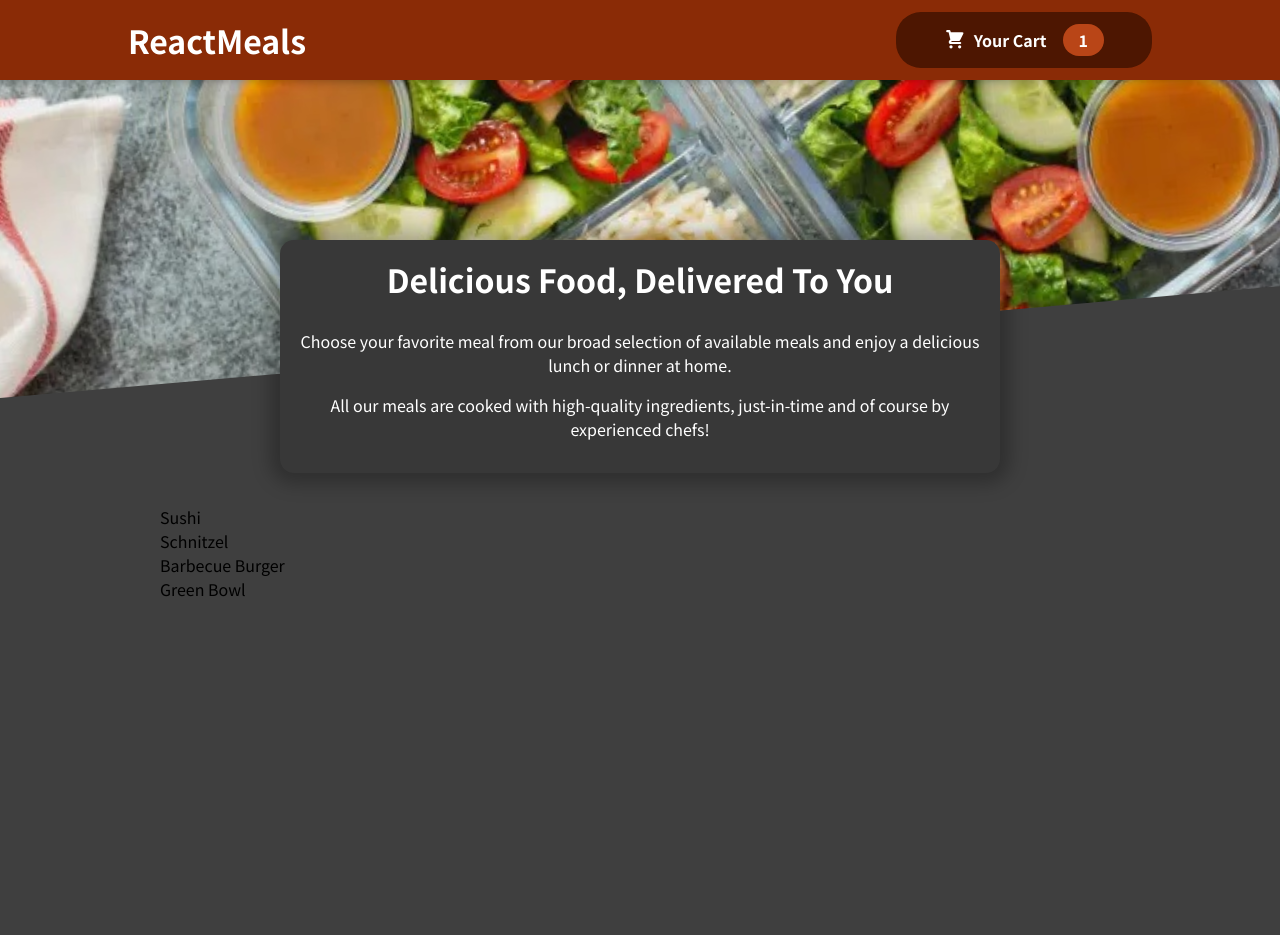
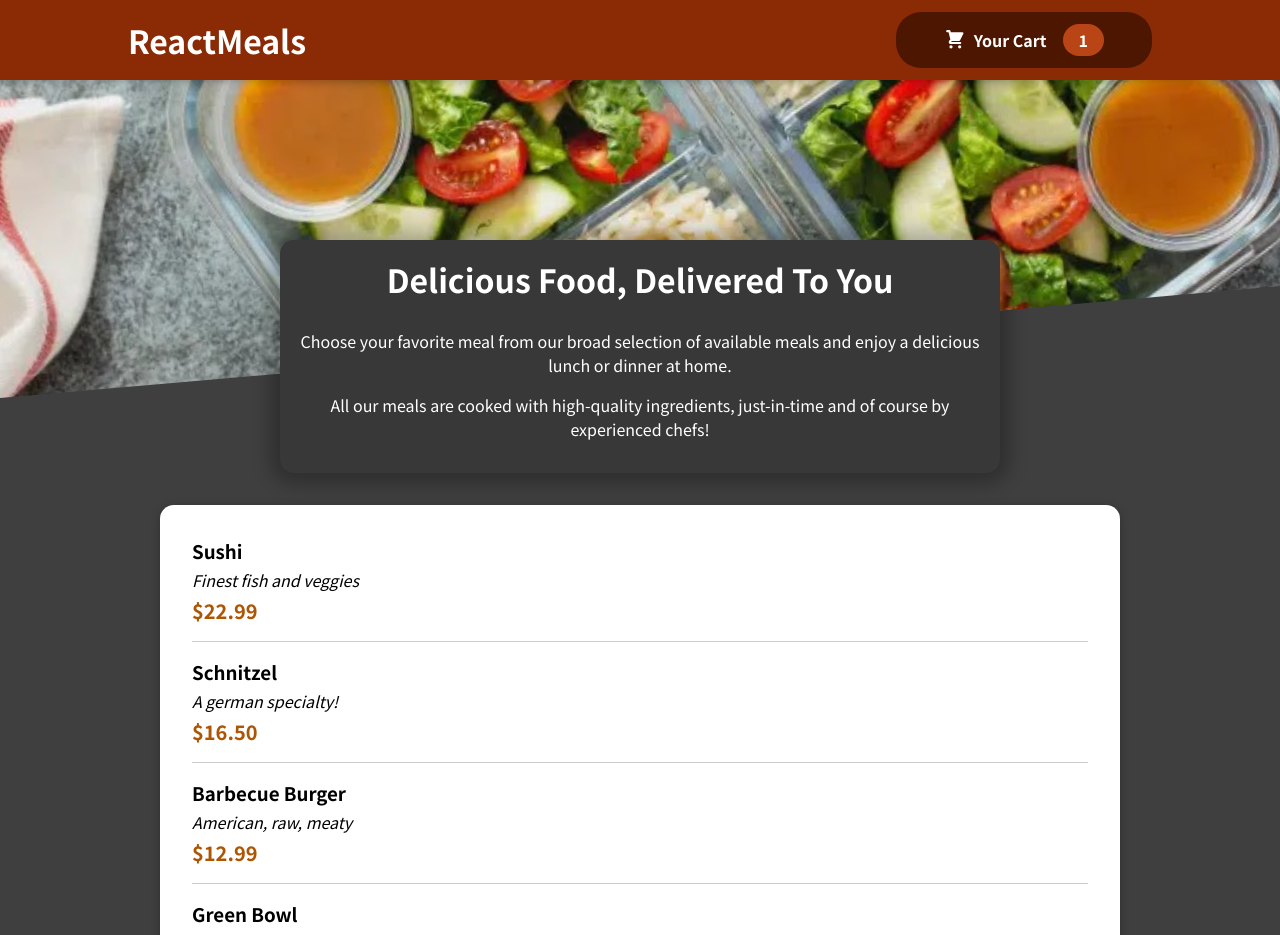
Before and after one commit to Naveen5676/Food-order-app, a React (Create React App) app: page / in a window 1280 px wide. Shown: the top 935 px of the page. Before the commit the page ends 800 px from the top, so only its background shows below. Built offline with nearby package versions, Linux system fonts and the light colour scheme.

Commit message:
Making the Items visible

```diff
--- a/src/Components/Meals/AvailableMeals.js
+++ b/src/Components/Meals/AvailableMeals.js
@@ -1,5 +1,7 @@
 import React from "react";
-import calsses from  './AvailableMeals.module.css'
+import calsses from "./AvailableMeals.module.css";
+import Card from "../UI/Card";
+import MealItem from "./MealItem/MealItem";
 
 const DUMMY_MEALS = [
   {
@@ -28,12 +30,20 @@
   },
 ];
 const AvailableMeals = () => {
-  const mealList = DUMMY_MEALS.map((meal) => <li>{meal.name}</li>);
+  const mealList = DUMMY_MEALS.map((meal) => (
+    <MealItem
+      key={meal.id}
+      name={meal.name}
+      description={meal.description}
+      price={meal.price}
+    />
+  ));
   return (
-  <section className={calsses.meals}>
-    <ul>
-        {mealList}
-    </ul>
-  </section>);
+    <section className={calsses.meals}>
+      <Card>
+        <ul>{mealList}</ul>
+      </Card>
+    </section>
+  );
 };
 export default AvailableMeals;
--- /dev/null
+++ b/src/Components/Meals/MealItem/MealItem.js
@@ -0,0 +1,17 @@
+import React from "react";
+import classes from './MealItem.module.css'
+
+const MealItem=(props)=>{
+    const price = `$${props.price.toFixed(2)}`;
+    return(
+        <li className={classes.meal}>
+            <div>
+                <h3>{props.name}</h3>
+                <div className={classes.description}>{props.description}</div>
+                <div className={classes.price}>{price}</div>
+            </div>
+            <div></div>
+        </li>
+    );
+};
+export default MealItem
--- /dev/null
+++ b/src/Components/Meals/MealItem/MealItem.module.css
@@ -0,0 +1,22 @@
+.meal {
+    display: flex;
+    justify-content: space-between;
+    margin: 1rem;
+    padding-bottom: 1rem;
+    border-bottom: 1px solid #ccc;
+  }
+
+  .meal h3 {
+    margin: 0 0 0.25rem 0;
+  }
+
+  .description {
+    font-style: italic;
+  }
+
+  .price {
+    margin-top: 0.25rem;
+    font-weight: bold;
+    color: #ad5502;
+    font-size: 1.25rem;
+  }
--- /dev/null
+++ b/src/Components/UI/Card.js
@@ -0,0 +1,11 @@
+import classes from './Card.module.css'
+
+const Card=(props)=>{
+return(
+    <div className={classes.card}>
+        {props.children}
+
+    </div>
+);
+}
+export default Card
--- /dev/null
+++ b/src/Components/UI/Card.module.css
@@ -0,0 +1,6 @@
+.card {
+    padding: 1rem;
+    box-shadow: 0 2px 8px rgba(0, 0, 0, 0.25);
+    border-radius: 14px;
+    background-color: white;
+  }
```
